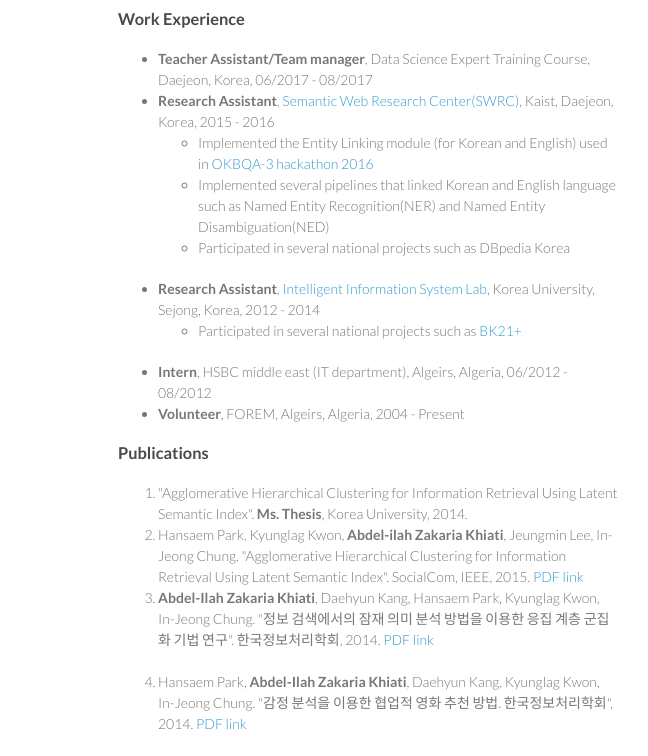
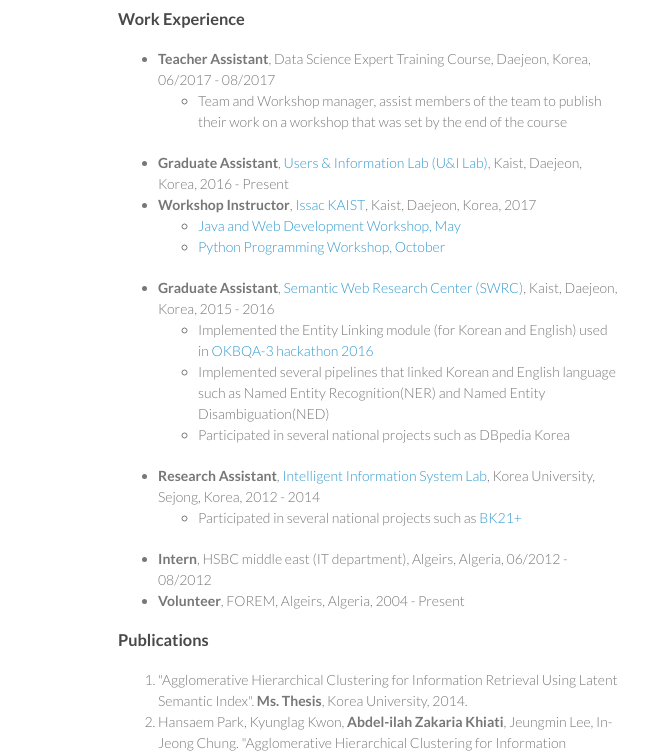
Before and after one commit to yoonhwa-kim/yoonhwa-kim.github.io, a plain HTML site: page index.html in a window 1280 px wide. Shown: the part 458-1214 px from the top of the page, 452-1100 px from the left. Drawn offline with Linux system fonts and the light colour scheme.

Commit message:
Update index.html

```diff
--- a/index.html
+++ b/index.html
@@ -59,10 +59,26 @@
 
       <ul>
         <li>
-          <b>Teacher Assistant/Team manager</b>, Data Science Expert Training Course, Daejeon, Korea, 06/2017 - 08/2017
+          <b>Teacher Assistant</b>, Data Science Expert Training Course, Daejeon, Korea, 06/2017 - 08/2017
+          <ul>
+            <li>Team and Workshop manager, assist members of the team to publish their work on a workshop that was set by the end of the course</li>
+          </ul>
         </li>
+
         <li>
-          <b>Research Assistant</b>,<a href="https://www.semanticweb.kaist.ac.kr"> Semantic Web Research Center(SWRC)</a>, Kaist, Daejeon, Korea, 2015 - 2016
+          <b>Graduate Assistant</b>, <a href="http://uilab.kr/members"> Users & Information Lab (U&I Lab)</a>, Kaist, Daejeon, Korea, 2016 - Present
+        </li>
+
+        <li>
+          <b>Workshop Instructor</b>, <a href="http://www.issackaist.org/"> Issac KAIST</a>, Kaist, Daejeon, Korea, 2017
+          <ul>
+            <li><a href="http://www.issackaist.org/issac-java-workshop/"> Java and Web Development Workshop, May</a> </li>
+            <li><a href="http://www.issackaist.org/python-programming-workshop-2017/"> Python Programming Workshop, October</a></li>
+          </ul>
+        </li>
+
+        <li>
+          <b>Graduate Assistant</b>,<a href="https://www.semanticweb.kaist.ac.kr"> Semantic Web Research Center (SWRC)</a>, Kaist, Daejeon, Korea, 2015 - 2016
           <ul>
             <li>Implemented the Entity Linking module (for Korean and English) used in <a href="http://3.okbqa.org/"> OKBQA-3 hackathon 2016</a></li>
             <li>Implemented several pipelines that linked Korean and English language such as Named Entity Recognition(NER) and Named Entity Disambiguation(NED)</li>
@@ -92,10 +108,10 @@
           Hansaem Park, Kyunglag Kwon, <b>Abdel-ilah Zakaria Khiati</b>, Jeungmin Lee,  In-Jeong Chung. "Agglomerative Hierarchical Clustering for Information Retrieval Using Latent Semantic Index". SocialCom, IEEE, 2015.<a href="http://ieeexplore.ieee.org/stamp/stamp.jsp?arnumber=7463762"> PDF link</a><br />
         </li>
         <li>
-          <b>Abdel-Ilah Zakaria Khiati</b>, Daehyun Kang, Hansaem Park, Kyunglag Kwon, In-Jeong Chung. "정보 검색에서의 잠재 의미 분석 방법을 이용한 응집 계층 군집화 기법 연구". 한국정보처리학회, 2014. <a href="https://www.researchgate.net/profile/Kyunglag_Kwon/publication/261842822_jeongbo_geomsaeg-eseoui_jamjae_uimi_bunseog_bangbeob-eul_iyonghan_eungjib_gyecheung_gunjibhwa_gibeob_yeongu/links/00b49535a1c5710e13000000/jeongbo-geomsaeg-eseoui-jamjae-uimi-bunseog-bangbeob-eul-iyonghan-eungjib-gyecheung-gunjibhwa-gibeob-yeongu.pdf?origin=publication_detail"> PDF link</a><br /><br />
+          <b>Abdel-Ilah Zakaria Khiati</b>, Daehyun Kang, Hansaem Park, Kyunglag Kwon, In-Jeong Chung. "Agglomerative Hierarchical Clustering Using Latent Semantic Analysis in Information Retrieval"(The paper is in Korean). 한국정보처리학회, 2014. <a href="https://www.researchgate.net/profile/Kyunglag_Kwon/publication/261842822_jeongbo_geomsaeg-eseoui_jamjae_uimi_bunseog_bangbeob-eul_iyonghan_eungjib_gyecheung_gunjibhwa_gibeob_yeongu/links/00b49535a1c5710e13000000/jeongbo-geomsaeg-eseoui-jamjae-uimi-bunseog-bangbeob-eul-iyonghan-eungjib-gyecheung-gunjibhwa-gibeob-yeongu.pdf?origin=publication_detail"> PDF link</a><br /><br />
         </li>
         <li>
-          Hansaem Park, <b>Abdel-Ilah Zakaria Khiati</b>, Daehyun Kang, Kyunglag Kwon, In-Jeong Chung. "감정 분석을 이용한 협업적 영화 추천 방법. 한국정보처리학회", 2014. <a href="https://www.researchgate.net/profile/Kyunglag_Kwon/publication/261842815_gamjeong_bunseog-eul_iyonghan_hyeob-eobjeog_yeonghwa_chucheon_bangbeob/links/02e7e535a1b5735374000000/gamjeong-bunseog-eul-iyonghan-hyeob-eobjeog-yeonghwa-chucheon-bangbeob.pdf"> PDF link</a><br /><br />
+          Hansaem Park, <b>Abdel-Ilah Zakaria Khiati</b>, Daehyun Kang, Kyunglag Kwon, In-Jeong Chung. "Collaborative Movie Recommendation Method Using Sentiment Analysis"(This paper is in Korean), 2014. <a href="https://www.researchgate.net/profile/Kyunglag_Kwon/publication/261842815_gamjeong_bunseog-eul_iyonghan_hyeob-eobjeog_yeonghwa_chucheon_bangbeob/links/02e7e535a1b5735374000000/gamjeong-bunseog-eul-iyonghan-hyeob-eobjeog-yeonghwa-chucheon-bangbeob.pdf"> PDF link</a><br /><br />
         </li>
         <li>
           Dongsheng Wang, <b>Abdel-Ilah Zakaria Khiati</b>, Jongsoo Sohn, Bok-Gyu Joo, In-Jeong Chung. "An Improved Method for Measurement of Gross National Happiness Using Social Network Services". HumanCom, 2013. <a href="https://link.springer.com/chapter/10.1007/978-94-007-7262-5_3"> PDF link</a><br /><br />
```
